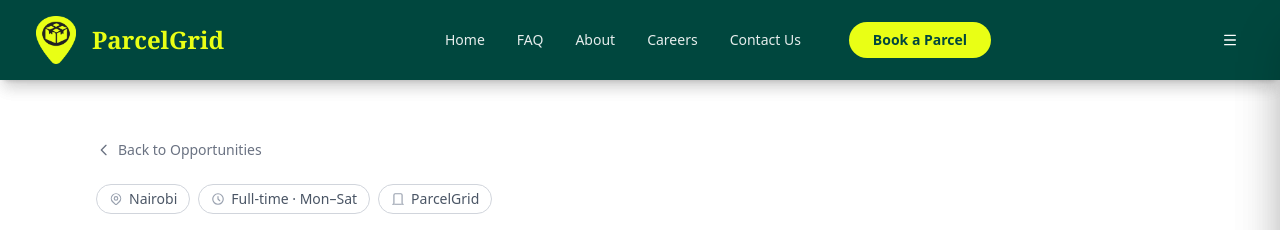
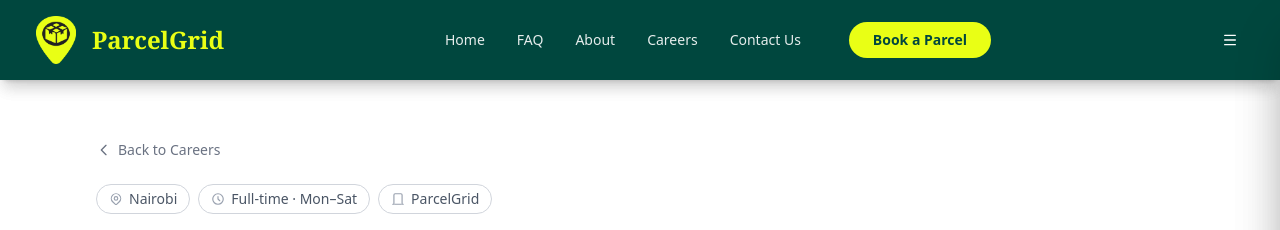
Before and after one commit to mcgarretronald/parcelgrid-website, a React (Vite) app: page /careers/vendor-growth-officer in a window 1280 px wide. Shown: the top 230 px of the page. Built offline with nearby package versions, Linux system fonts and the light colour scheme.

Commit message:
fix: Job detail page to return to careers instead of opportunities

```diff
--- a/src/pages/VendorGrowthJobPage.tsx
+++ b/src/pages/VendorGrowthJobPage.tsx
@@ -15,13 +15,13 @@ const VendorGrowthJobPage: React.FC = () => {
       <section className="pt-15 pb-8 bg-white border-b border-gray-100">
         <div className="max-w-6xl mx-auto px-4 sm:px-6 lg:px-8">
           <Link
-            to="/opportunities"
+            to="/careers"
             className="inline-flex items-center gap-1.5 text-sm text-gray-500 hover:text-gray-800 transition-colors mb-6"
           >
             <svg className="w-4 h-4" fill="none" stroke="currentColor" viewBox="0 0 24 24">
               <path strokeLinecap="round" strokeLinejoin="round" strokeWidth={2} d="M15 19l-7-7 7-7" />
             </svg>
-            Back to Opportunities
+            Back to Careers
           </Link>
 
           <div className="flex flex-wrap gap-2 mb-4">
```
